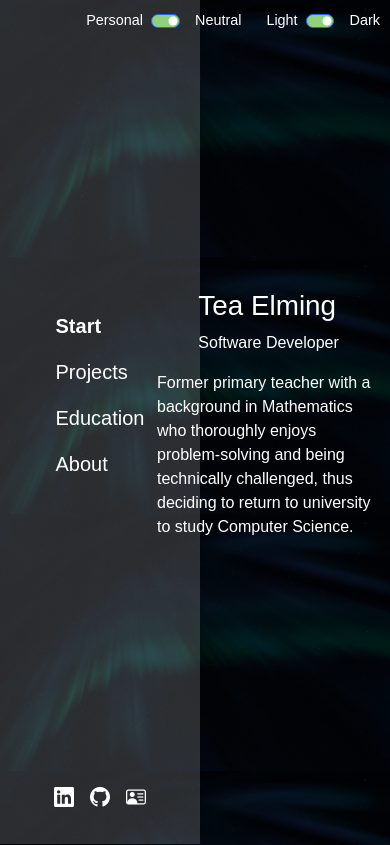
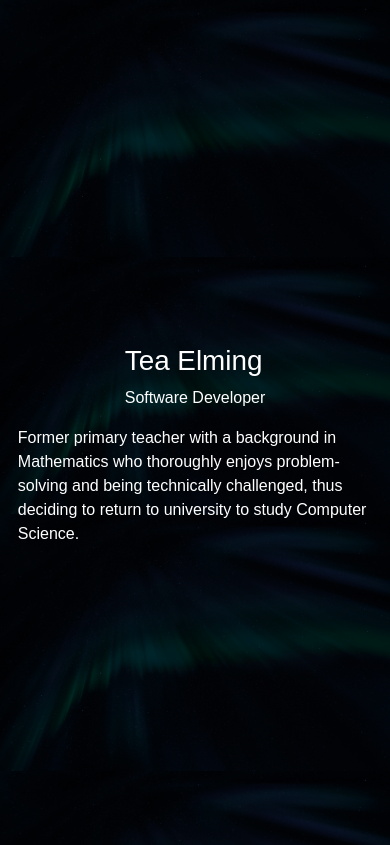
Before and after one commit to TeaElming/TeaElmingPortfolio, a React (Vite) app in the folder my-portfolio/: page / in a window 390 px wide. Shown: the top 845 px of the page. Built offline with nearby package versions, Linux system fonts and the light colour scheme.

Commit message:
Update to include Mobile SPA

```diff
--- a/my-portfolio/src/App.tsx
+++ b/my-portfolio/src/App.tsx
@@ -23,12 +23,21 @@ import BasicLayout from "./pages/basic/BasicLayout"
 import PortfolioNavbar from "./components/page-sections/pretty/Navbar"
 import PortfolioFooter from "./components/page-sections/pretty/Footer"
 
+import MobileSPA from "./pages/mobileSPA/MobileSPA"
+
+function isMobileDevice(): boolean {
+	return /android|iphone|ipad|ipod|windows phone/i.test(navigator.userAgent)
+}
+
 function App() {
 	const [theme, setTheme] = useState(localStorage.getItem("theme") || "dark")
 	const [version, setVersion] = useState<"prettier" | "bare">(
 		(localStorage.getItem("version") as "prettier" | "bare") || "bare"
 	)
 	const [windowWidth, setWindowWidth] = useState(window.innerWidth)
+	const [isMobileView, setIsMobileView] = useState(
+		window.innerWidth < 1024 || isMobileDevice()
+	)
 
 	const toggleTheme = () => {
 		const newTheme = theme === "dark" ? "light" : "dark"
@@ -49,14 +58,21 @@ function App() {
 	}, [theme, version])
 
 	useEffect(() => {
-		const handleResize = () => setWindowWidth(window.innerWidth)
+		const handleResize = () => {
+			const newWidth = window.innerWidth
+			setWindowWidth(newWidth)
+			setIsMobileView(newWidth < 1024 || isMobileDevice())
+		}
+		handleResize() // Ensure accurate value on mount
 		window.addEventListener("resize", handleResize)
 		return () => window.removeEventListener("resize", handleResize)
 	}, [])
 
-	// Pass windowWidth as prop
 	return (
 		<Router>
+			{isMobileView ? (
+				<MobileSPA />
+			) : (
 				<AppContent
 					theme={theme}
 					version={version}
@@ -64,6 +80,7 @@ function App() {
 					toggleVersion={toggleVersion}
 					windowWidth={windowWidth}
 				/>
+			)}
 		</Router>
 	)
 }
--- /dev/null
+++ b/my-portfolio/src/pages/mobileSPA/MobileSPA.tsx
@@ -0,0 +1,16 @@
+import StartB from "../basic/Start"
+import EducationB from "../basic/Education"
+import ProjectsB from "../basic/Projects"
+import AboutB from "../basic/About"
+import "./css/MobileSPA.css"
+
+const MobileSPA = () => (
+	<div className="mobile-spa">
+		<StartB />
+		<ProjectsB />
+		<EducationB />
+		<AboutB />
+	</div>
+)
+
+export default MobileSPA
--- /dev/null
+++ b/my-portfolio/src/pages/mobileSPA/css/MobileSPA.css
@@ -0,0 +1,11 @@
+.mobile-spa {
+  display: flex;
+  flex-direction: column;
+  gap: 48px;
+  padding: 8vw 2vw 8vw 2vw;
+  width: 100vw;
+  box-sizing: border-box;
+}
+.mobile-spa > * {
+  margin-bottom: 32px;
+}
```
Lines whose indentation alone changed are shown as unchanged.
